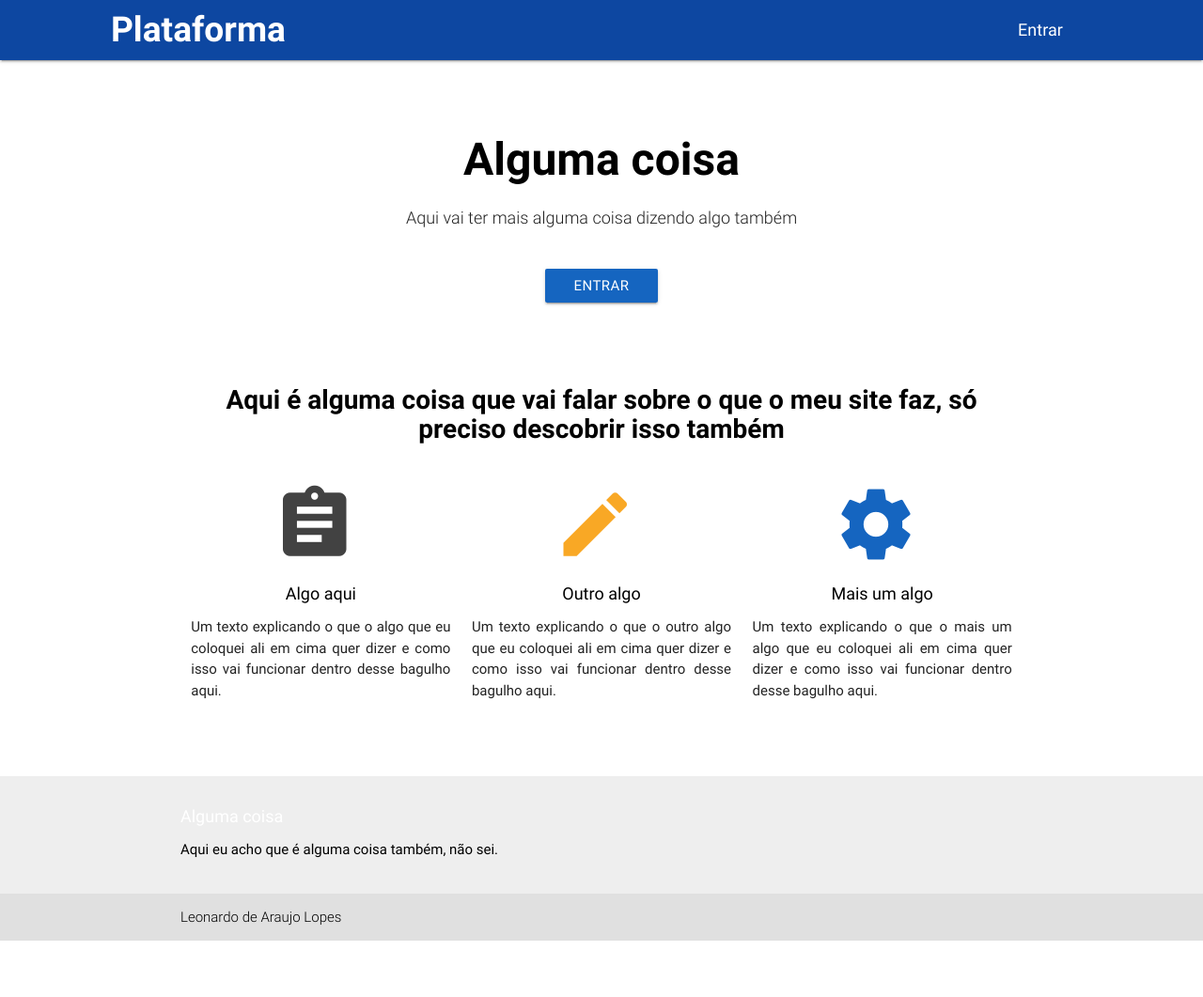
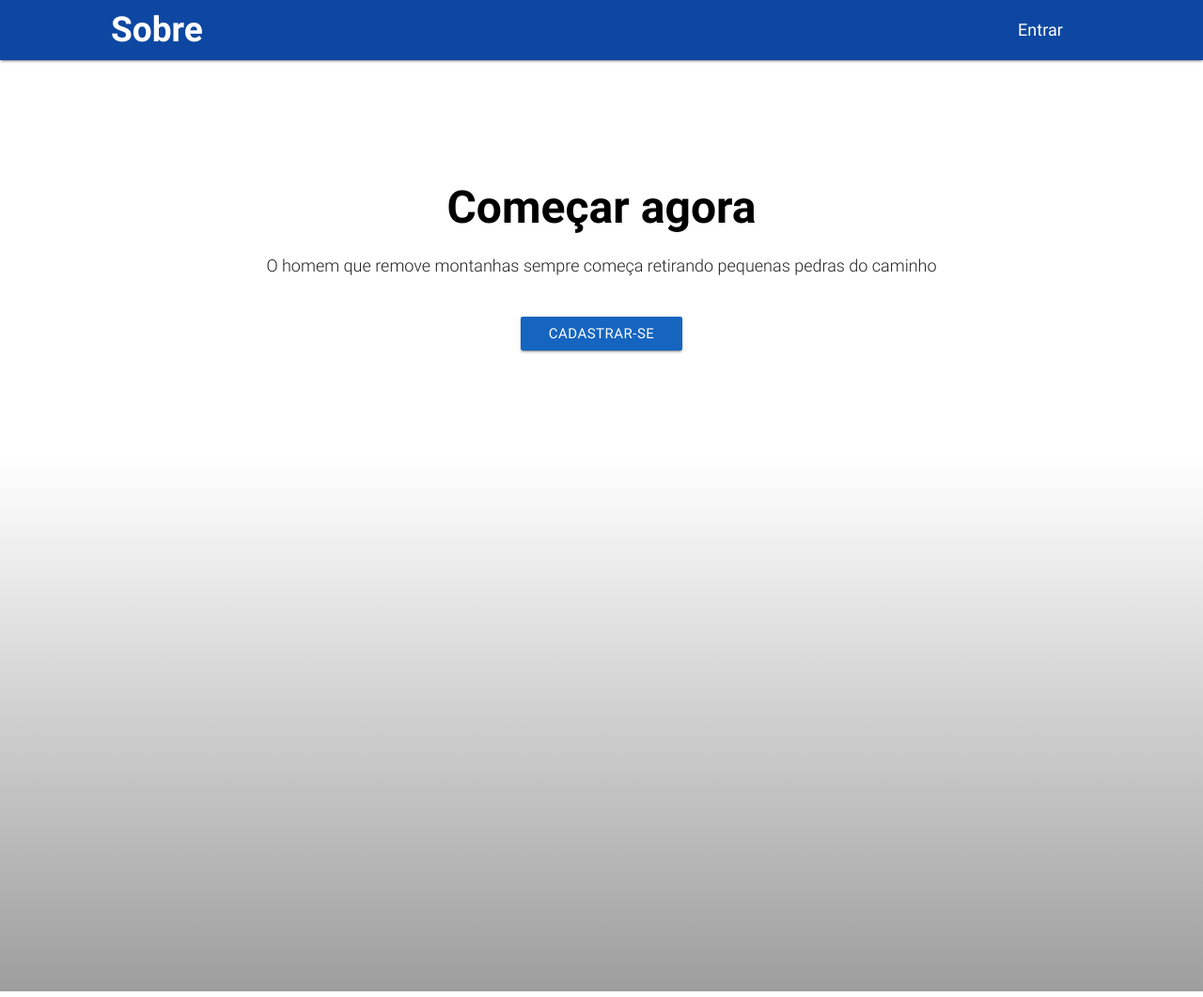
Before and after one commit to leoalopes/tccCodeIgniter, a CodeIgniter app: page /tcc/ in a window 1280 px wide. Shown: the whole page at 94% size. Run offline with CodeIgniter, Linux system fonts and the light colour scheme.

Commit message:
acho que ta pronto pra apresentar visualmente, eu mudei visuais, pagina inicial e o modelo padrão no cadastro de documentacao

```diff
--- a/application/controllers/Documento.php
+++ b/application/controllers/Documento.php
@@ -39,7 +39,7 @@ class Documento extends CI_Controller{
 
     $idprojeto = $this->projetos_model->projeto($projeto, $this->session->userdata('logged_in')['id_usuario'])[0]['id_projeto'];
     if($this->documentos_model->inserir($idprojeto, $projeto, $titulo, $conteudo)){
-      echo "Sucesso.";
+      echo "";
     } else {
       echo "Tente novamente mais tarde.";
     }
--- a/application/models/Documentos_model.php
+++ b/application/models/Documentos_model.php
@@ -35,10 +35,7 @@ Class Documentos_model extends CI_Model{
 
         $query = $this->db->insert('documentacao', $info);
 
-        if($this->db->num_rows() == 1){
-          return true;
-        }
-        return false;
+        return true;
     }
 
     public function update($titulo, $conteudo, $id){
--- a/application/views/documentacao/edicao.php
+++ b/application/views/documentacao/edicao.php
@@ -134,7 +134,7 @@ $("#doc-update").click(function(e){
     data: {'titulo': $("#titulo").val(), 'conteudo': quill.container.firstChild.innerHTML, 'iddoc': '<?php echo $documento['id_documentacao']; ?>'},
     success: function(response){
       console.log(response);
-      if(response == "Sucesso."){
+      if(response == ""){
         window.location.href = '<?php echo base_url("$id/projeto/$projeto"); ?>';
       } else {
         $("#texto-erro").html(response);
--- a/application/views/index.php
+++ b/application/views/index.php
@@ -11,64 +11,29 @@
   <link href="<?php echo base_url(); ?>/assets/css/materialize.css" type="text/css" rel="stylesheet" media="screen,projection"/>
   <link href="<?php echo base_url(); ?>/assets/css/style.css" type="text/css" rel="stylesheet" media="screen,projection"/>
 </head>
-<body>
+<body style="overflow: hidden">
   <nav class="blue darken-4">
     <div class="row">
       <div class="nav-wrapper col s10 offset-s1">
-        <a class="brand-logo white-text"><b>Plataforma</b></a>
+        <a class="brand-logo white-text"><b>Sobre</b></a>
         <ul id="nav-mobile" class="right hide-on-med-and-down">
           <li><a href="conta" class="white-text">Entrar</a></li>
         </ul>
       </div>
     </div>
   </nav>
-  <div class="section no-pad-bot white" style="margin-top:3%">
+
+  <div class="section no-pad-bot white gradient" style="margin-top:7%">
     <div class="container">
-      <h2 class="header center black-text"><b>Alguma coisa</b></h2>
+      <h2 class="header center black-text"><b>Começar agora</b></h2>
       <p class="light center">
-        Aqui vai ter mais alguma coisa dizendo algo também
+        O homem que remove montanhas sempre começa retirando pequenas pedras do caminho
       </p>
       <div class="center-btn">
-        <br><a href="conta" class="waves-effect waves-light btn blue darken-3 white-text">Entrar</a><br><br>
+        <br><a href="conta/cadastro" class="waves-effect waves-light btn blue darken-3 white-text">Cadastrar-se</a><br><br>
       </div>
     </div>
   </div>
-
-  <br><br><div class="container row">
-    <h3 class="header center black-text"><b>Aqui é alguma coisa que vai falar sobre o que o meu site faz, só preciso descobrir isso também</b></h3><br>
-    <div class="col s4">
-      <div class="center-icon">&nbsp;&nbsp;&nbsp;&nbsp;&nbsp;<i class="material-icons large grey-text text-darken-3">assignment</i></div>
-      <h5 class="header center black-text">Algo aqui</h5>
-      <p style="text-align: justify">Um texto explicando o que o algo que eu coloquei ali em cima quer dizer e como isso vai funcionar dentro desse bagulho aqui.</p>
-    </div>
-    <div class="col s4">
-      <div class="center-icon">&nbsp;&nbsp;&nbsp;&nbsp;&nbsp;<i class="material-icons large yellow-text text-darken-3">mode_edit</i></div>
-      <h5 class="header center black-text">Outro algo</h5>
-      <p style="text-align: justify">Um texto explicando o que o outro algo que eu coloquei ali em cima quer dizer e como isso vai funcionar dentro desse bagulho aqui.</p>
-    </div>
-    <div class="col s4">
-      <div class="center-icon">&nbsp;&nbsp;&nbsp;&nbsp;&nbsp;<i class="material-icons large blue-text text-darken-3">settings</i></div>
-      <h5 class="header center black-text">Mais um algo</h5>
-      <p style="text-align: justify">Um texto explicando o que o mais um algo que eu coloquei ali em cima quer dizer e como isso vai funcionar dentro desse bagulho aqui.</p>
-    </div>
-    <br><br>
-  </div><br><br>
-
-  <footer class="page-footer grey lighten-3">
-    <div class="container">
-      <div class="row">
-        <div class="col l6 s12">
-          <h5>Alguma coisa</h5>
-          <p class="black-text">Aqui eu acho que é alguma coisa também, não sei.</p>
-        </div>
-      </div>
-    </div>
-    <div class="footer-copyright grey lighten-2 black-text">
-    <div class="container">
-      Leonardo de Araujo Lopes
-    </div>
-    </div>
-  </footer>
 
   <!--  Scripts-->
   <script src="<?php echo base_url(); ?>/assets/js/jquery-3.1.1.js"></script>
--- a/application/views/projeto/home.php
+++ b/application/views/projeto/home.php
@@ -96,8 +96,8 @@
         }
 
         echo '<li>
-          <div class="collapsible-header" style="border-bottom: 1px solid white !important">'.$subtitulo.'</b></div>
-          <div class="collapsible-body" style="border: 1px solid white !important; margin-top: -4vh"><span>'.$conteudo.'</span></div>
+          <div class="collapsible-header blue-text text-darken-4" style="border-bottom: 1px solid white !important">'.$subtitulo.'</b></div>
+          <div class="collapsible-body" style="border: 1px solid white !important; margin-top: -3vh; margin-left: 2vh"><span>'.$conteudo.'</span></div>
         </li>';
       }
       echo '</div></li>';
--- a/assets/css/style.css
+++ b/assets/css/style.css
@@ -3,6 +3,15 @@ html, body{
   margin: 0;
   padding: 0;
   height: 100%;
+}
+
+.gradient{
+  height: 85% !important;
+  background: #ffffff !important; /* Old browsers */
+  background: -moz-linear-gradient(top, #ffffff 37%, #9e9e9e 100%) !important; /* FF3.6-15 */
+  background: -webkit-linear-gradient(top, #ffffff 37%, #9e9e9e 100%) !important; /* Chrome10-25,Safari5.1-6 */
+  background: linear-gradient(to bottom, #ffffff 37%, #9e9e9e 100%) !important; /* W3C, IE10+, FF16+, Chrome26+, Opera12+, Safari7+ */
+  filter: progid:DXImageTransform.Microsoft.gradient( startColorstr='#ffffff', endColorstr='#e0e0e0',GradientType=0 );
 }
 
 @-webkit-keyframes autofill {
```
Also changed, not shown: application/views/documentacao/cadastro.php (+14 -1 lines).
